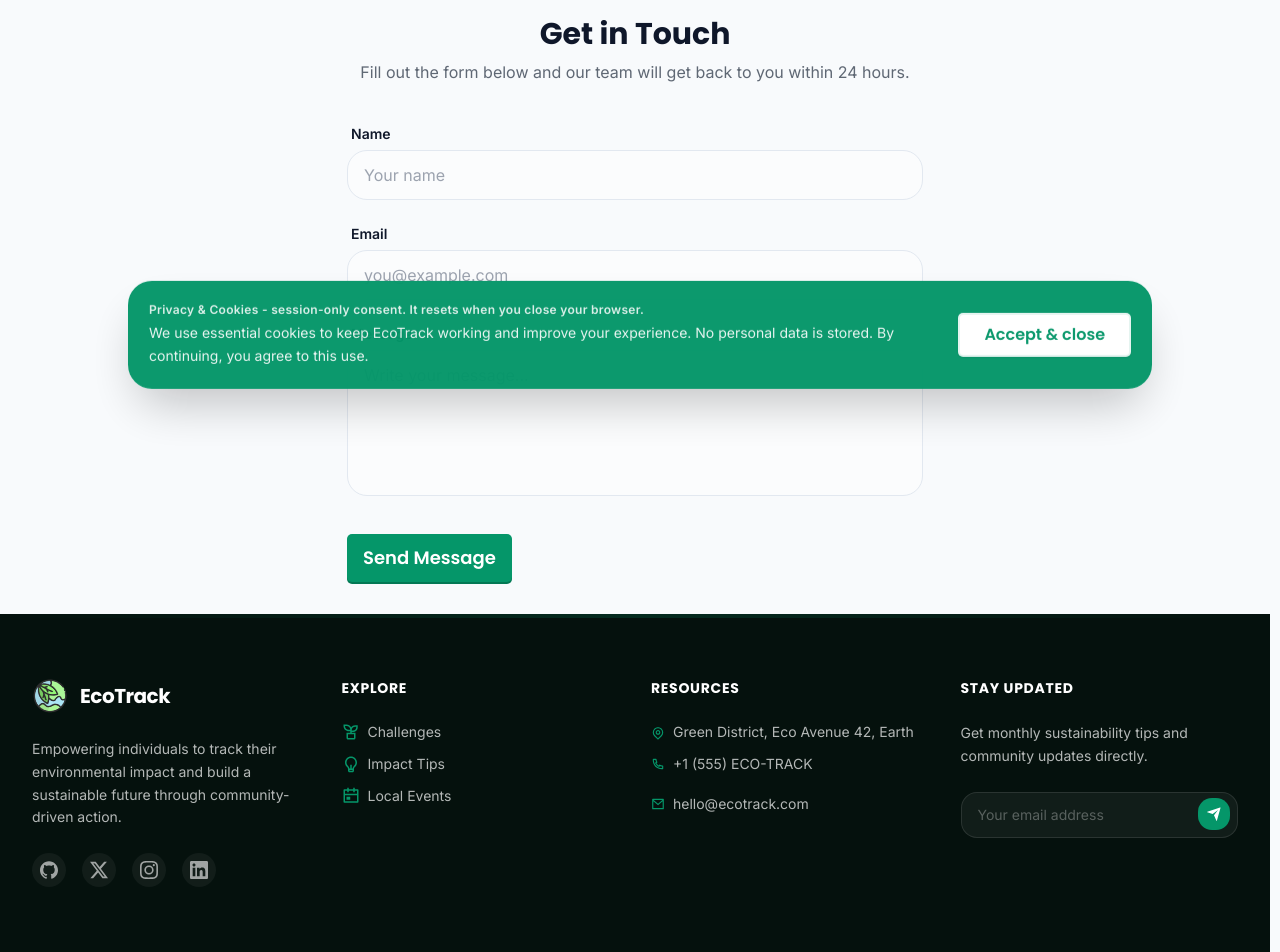
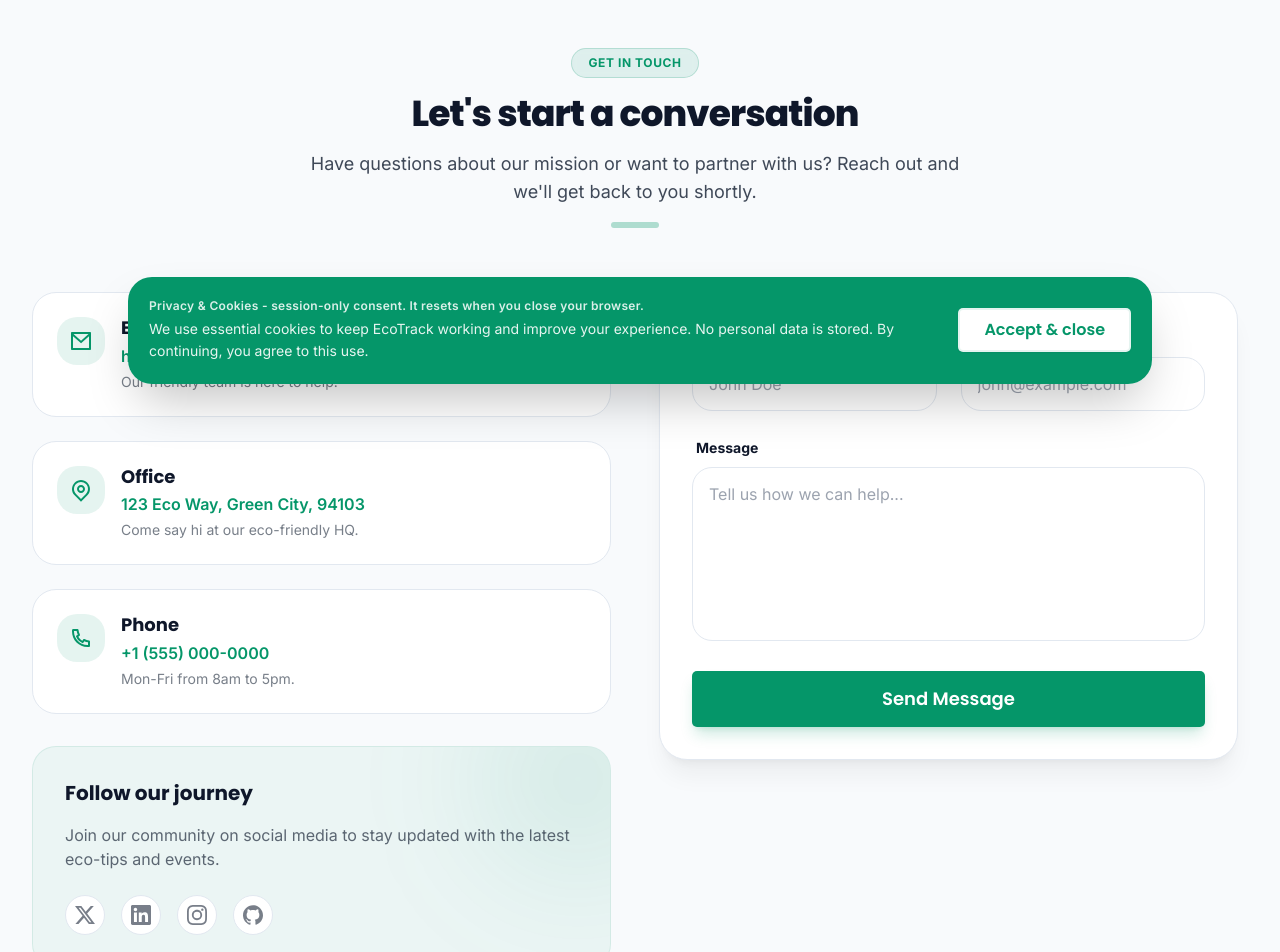
Before and after one commit to iamOmarFaruk/EcoTrack-Front, a React (Vite) app: page /contact in a window 1280 px wide. Shown: the part 400-1352 px from the top of the page. Built offline with nearby package versions, Linux system fonts and the light colour scheme; no server answers.

Commit message:
feat: enhance contact page UI with detailed contact information, social media links, and improved form layout.

```diff
--- a/src/pages/Contact.jsx
+++ b/src/pages/Contact.jsx
@@ -1,18 +1,46 @@
 import { useForm } from 'react-hook-form'
 import { z } from 'zod'
 import { zodResolver } from '@hookform/resolvers/zod'
-import { showSuccess, showError, showLoading, dismissToast } from '../utils/toast.jsx'
+import { showSuccess, showError } from '../utils/toast.jsx'
 import Button from '../components/ui/Button.jsx'
 import { useDocumentTitle } from '../hooks/useDocumentTitle.js'
 import SubpageHero from '../components/SubpageHero.jsx'
 import { defaultImages } from '../config/env.js'
 import { StaggerContainer, StaggerItem } from '../components/ui/Stagger.jsx'
+import SectionHeading from '../components/SectionHeading.jsx'
+
+import { RiMailLine, RiMapPinLine, RiPhoneLine } from 'react-icons/ri'
+import { SiX, SiLinkedin, SiInstagram, SiGithub } from 'react-icons/si'
 
 const schema = z.object({
   name: z.string().min(1, 'Name is required'),
   email: z.string().email('Valid email is required'),
   message: z.string().min(10, 'Message must be at least 10 characters'),
 })
+
+const contactInfo = [
+  {
+    icon: <RiMailLine className="w-6 h-6" />,
+    label: 'Email',
+    value: 'hello@ecotrack.com',
+    description: 'Our friendly team is here to help.',
+    link: 'mailto:hello@ecotrack.com'
+  },
+  {
+    icon: <RiMapPinLine className="w-6 h-6" />,
+    label: 'Office',
+    value: '123 Eco Way, Green City, 94103',
+    description: 'Come say hi at our eco-friendly HQ.',
+    link: '#'
+  },
+  {
+    icon: <RiPhoneLine className="w-6 h-6" />,
+    label: 'Phone',
+    value: '+1 (555) 000-0000',
+    description: 'Mon-Fri from 8am to 5pm.',
+    link: 'tel:+15550000000'
+  }
+]
 
 export default function Contact() {
   useDocumentTitle('Contact Us')
@@ -21,13 +49,17 @@ export default function Contact() {
   })
 
   const onSubmit = async (data) => {
-    await new Promise((r) => setTimeout(r, 800))
+    try {
+      await new Promise((r) => setTimeout(r, 1200)) // Artificial delay
       showSuccess('Message sent! We will get back to you soon.')
       reset()
+    } catch (error) {
+      showError('Failed to send message. Please try again.')
+    }
   }
 
   return (
-    <div className="space-y-8">
+    <div className="space-y-0">
       {/* Hero Section */}
       <div className="full-bleed -mt-8">
         <SubpageHero
@@ -39,53 +71,146 @@ export default function Contact() {
         />
       </div>
 
-      {/* Content Section */}
-      <StaggerContainer className="space-y-6" viewportAmount={0.2}>
-        <div className="mx-auto max-w-xl">
-          <StaggerItem className="text-center mb-10">
-            <h2 className="text-2xl sm:text-3xl font-bold text-heading">Get in Touch</h2>
-            <p className="mt-2 text-text/70">
-              Fill out the form below and our team will get back to you within 24 hours.
-            </p>
+      {/* Main Contact Section */}
+      <section>
+        <div className="max-w-7xl mx-auto">
+          <SectionHeading
+            badge="Get in Touch"
+            title="Let's start a conversation"
+            subtitle="Have questions about our mission or want to partner with us? Reach out and we'll get back to you shortly."
+            centered={true}
+          />
+
+          <div className="grid grid-cols-1 lg:grid-cols-2 gap-12 mt-16 items-start">
+            {/* Contact Info */}
+            <div className="space-y-8 order-2 lg:order-1">
+              <StaggerContainer className="grid grid-cols-1 sm:grid-cols-2 lg:grid-cols-1 gap-6" viewportAmount={0.1}>
+                {contactInfo.map((info, idx) => (
+                  <StaggerItem key={idx}>
+                    <a
+                      href={info.link}
+                      className="group flex items-start p-6 rounded-2xl bg-surface border border-border hover:border-primary/30 transition-all hover:shadow-lg hover:shadow-primary/5 active:scale-[0.98]"
+                    >
+                      <div className="flex-shrink-0 w-12 h-12 rounded-xl bg-primary/10 flex items-center justify-center text-primary group-hover:bg-primary group-hover:text-white transition-colors duration-300">
+                        {info.icon}
+                      </div>
+                      <div className="ml-4">
+                        <h3 className="text-lg font-bold text-heading leading-tight">{info.label}</h3>
+                        <p className="mt-1 text-primary font-semibold">{info.value}</p>
+                        <p className="mt-1 text-sm text-text/60">{info.description}</p>
+                      </div>
+                    </a>
                   </StaggerItem>
+                ))}
+              </StaggerContainer>
 
-          <form onSubmit={handleSubmit(onSubmit)} className="grid gap-6">
-            <StaggerItem className="space-y-1.5">
-              <label className="block text-sm font-semibold text-heading ml-1">Name</label>
+              {/* Newsletter / Additional Info */}
+              <StaggerContainer>
+                <StaggerItem className="p-8 rounded-2xl bg-primary/5 border border-primary/10 relative overflow-hidden group">
+                  <div className="absolute top-0 right-0 -mr-16 -mt-16 w-48 h-48 bg-primary/10 rounded-full blur-3xl group-hover:bg-primary/20 transition-colors duration-500"></div>
+                  <h3 className="text-xl font-bold text-heading mb-4 relative z-10">Follow our journey</h3>
+                  <p className="text-text/70 mb-6 relative z-10">Join our community on social media to stay updated with the latest eco-tips and events.</p>
+                  <div className="flex space-x-4 relative z-10">
+                    <div className="w-10 h-10 rounded-full bg-surface border border-border flex items-center justify-center text-text/60 hover:text-primary hover:border-primary transition-all cursor-pointer">
+                      <span className="sr-only">X (Twitter)</span>
+                      <SiX className="w-5 h-5" />
+                    </div>
+                    <div className="w-10 h-10 rounded-full bg-surface border border-border flex items-center justify-center text-text/60 hover:text-primary hover:border-primary transition-all cursor-pointer">
+                      <span className="sr-only">LinkedIn</span>
+                      <SiLinkedin className="w-5 h-5" />
+                    </div>
+                    <div className="w-10 h-10 rounded-full bg-surface border border-border flex items-center justify-center text-text/60 hover:text-primary hover:border-primary transition-all cursor-pointer">
+                      <span className="sr-only">Instagram</span>
+                      <SiInstagram className="w-5 h-5" />
+                    </div>
+                    <div className="w-10 h-10 rounded-full bg-surface border border-border flex items-center justify-center text-text/60 hover:text-primary hover:border-primary transition-all cursor-pointer">
+                      <span className="sr-only">GitHub</span>
+                      <SiGithub className="w-5 h-5" />
+                    </div>
+                  </div>
+                </StaggerItem>
+              </StaggerContainer>
+            </div>
+
+            {/* Contact Form */}
+            <StaggerContainer className="order-1 lg:order-2" viewportAmount={0.2}>
+              <StaggerItem className="bg-surface p-8 rounded-3xl border border-border shadow-xl shadow-black/5">
+                <form onSubmit={handleSubmit(onSubmit)} className="space-y-6">
+                  <div className="grid grid-cols-1 sm:grid-cols-2 gap-6">
+                    <div className="space-y-2">
+                      <label className="text-sm font-bold text-heading ml-1">Full Name</label>
                       <input
-                className="w-full rounded-xl border border-border px-4 py-3 transition-all focus:outline-none focus:ring-2 focus:ring-primary/20 focus:border-primary bg-surface/50"
-                placeholder="Your name"
+                        className={`w-full rounded-xl border ${errors.name ? 'border-danger' : 'border-border'} px-4 py-3.5 transition-all bg-bg-light focus:bg-surface focus:ring-4 focus:ring-primary/10`}
+                        placeholder="John Doe"
                         {...register('name')}
                       />
-              {errors.name && <p className="mt-1 text-xs text-danger font-medium ml-1">{errors.name.message}</p>}
-            </StaggerItem>
-            <StaggerItem className="space-y-1.5">
-              <label className="block text-sm font-semibold text-heading ml-1">Email</label>
+                      {errors.name && <p className="text-xs text-danger font-medium ml-1">{errors.name.message}</p>}
+                    </div>
+                    <div className="space-y-2">
+                      <label className="text-sm font-bold text-heading ml-1">Email Address</label>
                       <input
-                className="w-full rounded-xl border border-border px-4 py-3 transition-all focus:outline-none focus:ring-2 focus:ring-primary/20 focus:border-primary bg-surface/50"
-                placeholder="you@example.com"
+                        className={`w-full rounded-xl border ${errors.email ? 'border-danger' : 'border-border'} px-4 py-3.5 transition-all bg-bg-light focus:bg-surface focus:ring-4 focus:ring-primary/10`}
+                        placeholder="john@example.com"
                         {...register('email')}
                       />
-              {errors.email && <p className="mt-1 text-xs text-danger font-medium ml-1">{errors.email.message}</p>}
-            </StaggerItem>
-            <StaggerItem className="space-y-1.5">
-              <label className="block text-sm font-semibold text-heading ml-1">Message</label>
+                      {errors.email && <p className="text-xs text-danger font-medium ml-1">{errors.email.message}</p>}
+                    </div>
+                  </div>
+
+                  <div className="space-y-2">
+                    <label className="text-sm font-bold text-heading ml-1">Message</label>
                     <textarea
-                className="w-full rounded-xl border border-border px-4 py-3 transition-all focus:outline-none focus:ring-2 focus:ring-primary/20 focus:border-primary bg-surface/50 resize-none"
-                rows="5"
-                placeholder="Write your message..."
+                      className={`w-full rounded-xl border ${errors.message ? 'border-danger' : 'border-border'} px-4 py-3.5 transition-all bg-bg-light focus:bg-surface focus:ring-4 focus:ring-primary/10 resize-none`}
+                      rows="6"
+                      placeholder="Tell us how we can help..."
                       {...register('message')}
                     />
-              {errors.message && <p className="mt-1 text-xs text-danger font-medium ml-1">{errors.message.message}</p>}
+                    {errors.message && <p className="text-xs text-danger font-medium ml-1">{errors.message.message}</p>}
+                  </div>
+
+                  <Button
+                    type="submit"
+                    className="w-full h-14 text-lg font-bold shadow-lg shadow-primary/20"
+                    disabled={isSubmitting}
+                  >
+                    {isSubmitting ? (
+                      <span className="flex items-center justify-center">
+                        <svg className="animate-spin -ml-1 mr-3 h-5 w-5 text-white" fill="none" viewBox="0 0 24 24">
+                          <circle className="opacity-25" cx="12" cy="12" r="10" stroke="currentColor" strokeWidth="4"></circle>
+                          <path className="opacity-75" fill="currentColor" d="M4 12a8 8 0 018-8V0C5.373 0 0 5.373 0 12h4zm2 5.291A7.962 7.962 0 014 12H0c0 3.042 1.135 5.824 3 7.938l3-2.647z"></path>
+                        </svg>
+                        Sending...
+                      </span>
+                    ) : 'Send Message'}
+                  </Button>
+                </form>
               </StaggerItem>
-            <StaggerItem>
-              <Button type="submit" className="h-12 text-lg mt-2" disabled={isSubmitting}>
-                {isSubmitting ? 'Sending...' : 'Send Message'}
-              </Button>
-            </StaggerItem>
-          </form>
+            </StaggerContainer>
           </div>
-      </StaggerContainer>
+        </div>
+      </section>
+
+      {/* Office Section */}
+      <section className="full-bleed !mt-0 bg-surface border-y border-border">
+        <div className="container mx-auto px-4 sm:px-6 lg:px-8">
+          <SectionHeading
+            badge="Our Headquarters"
+            title="Where the magic happens"
+            subtitle="Nestled in the heart of Green City, our office is 100% solar powered and zero-waste certified."
+            centered={true}
+          />
+          <div className="h-[300px] sm:h-[400px] lg:h-[500px] overflow-hidden rounded-3xl shadow-2xl relative group">
+            <img
+              src="https://images.unsplash.com/photo-1497366216548-37526070297c?auto=format&fit=crop&q=80&w=1600"
+              alt="Our sustainable office space"
+              className="w-full h-full object-cover transition-transform duration-700 group-hover:scale-105"
+            />
+            <div className="absolute inset-0 bg-gradient-to-t from-black/60 via-transparent to-transparent opacity-0 group-hover:opacity-100 transition-opacity duration-500 flex items-end p-8">
+              <p className="text-white text-lg font-medium">EcoTrack HQ - Green City</p>
+            </div>
+          </div>
+        </div>
+      </section>
     </div>
   )
 }
```
Lines whose indentation alone changed are shown as unchanged.
